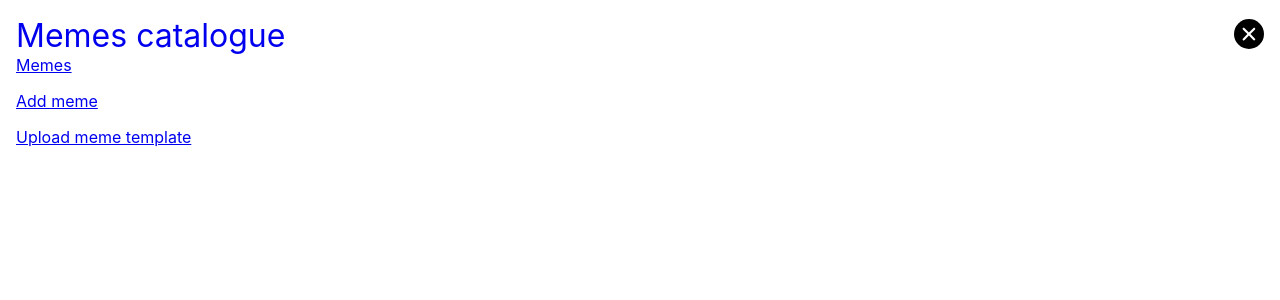
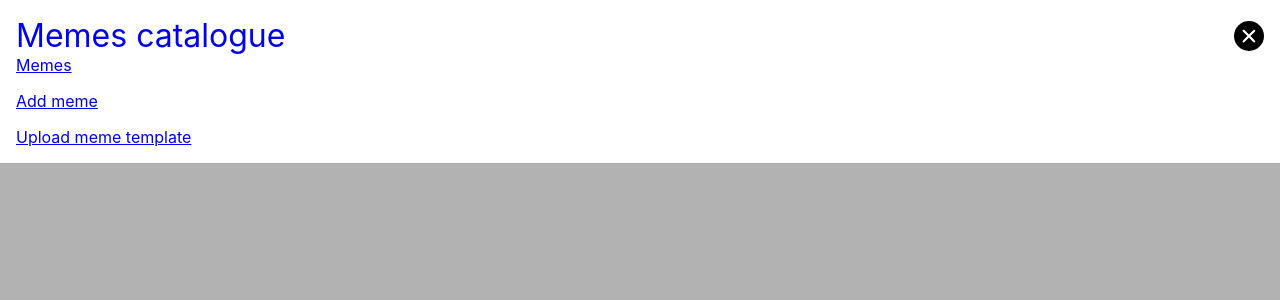
Before and after one commit to ilyaabramovich/meme-catalogue, a React (Create React App) app in the folder frontend/: page / in a window 1280 px wide. Both pictures are taken after a click on the button 1245 px from the left and 35 px from the top of the page. Shown: the top 300 px of the page. Built offline with nearby package versions, Linux system fonts and the light colour scheme; no server answers.

Commit message:
rearrange css

```diff
--- a/frontend/src/components/Header/index.css
+++ b/frontend/src/components/Header/index.css
@@ -1,20 +1,63 @@
 .header {
-    --search-input-height: 1.1em;
     --header-animation-time: 0.6s;
 }
 
+.header::before {
+    content: "";
+    position: fixed;
+    z-index: 1;
+    opacity: .3;
+    top: 0;
+    bottom: 0;
+    left: 0;
+    right: 0;
+    background-color: var(--color-text);
+    transition: opacity var(--header-animation-time), visibility var(--header-animation-time);
+}
+
+.header--open {
+    z-index: 2;
+    animation: none;
+}
+
+.header:not(.header--open)::before {
+    opacity: 0;
+    visibility: hidden;
+}
+
 .header__inner {
+    position: relative;
     padding: 1rem;
     display: flex;
     justify-content: space-between;
     align-items: center;
 }
 
-.header:not(.header--open):not(.header--static) .header__inner--menu {
-    transform: translateY(-100%);
-    opacity: 0;
-    visibility: hidden;
-    transition-delay: 0s, var(--header-animation-time), var(--header-animation-time);
+.header__logo {
+    display: flex;
+    align-items: center;
+}
+
+
+.logo {
+    font-size: 32px;
+}
+
+.logo__link {
+    text-decoration: none;
+}
+
+.header__inner--main {
+    font-size: var(--font-size-m);
+    letter-spacing: -.06em;
+    line-height: var(--font-line-height-m);
+}
+
+@media (min-width: 768px) {
+    .header__inner--main {
+        font-size: var(--font-size-l);
+        line-height: var(--font-line-height-l);
+    }
 }
 
 .header__inner--menu {
@@ -31,11 +74,25 @@
     font-size: var(--font-size-xl);
     line-height: var(--font-line-height-xl);
     background-color: var(--color-background);
+    transition: transform var(--header-animation-time) cubic-bezier(.65, .05, .36, 1), opacity 0s, visibility 0s;
 }
 
-.header-nav {
-    display: flex;
-    gap: 2ch;
+.header__inner--menu .header__toggle {
+    grid-area: button;
+}
+
+.header__menu {
+    --gap: 16px;
+    margin-top: var(--gap);
+    grid-area: list;
+    margin-bottom: 2%;
+}
+
+.header:not(.header--open):not(.header--static) .header__inner--menu {
+    transform: translateY(-100%);
+    opacity: 0;
+    visibility: hidden;
+    transition-delay: 0s, var(--header-animation-time), var(--header-animation-time);
 }
 
 .base-list {
@@ -44,34 +101,49 @@
     list-style: none;
 }
 
-.header__menu {
-    grid-area: list;
+.nav-list {
+    display: grid;
+    gap: var(--gap, 16px);
 }
 
-.header__logo {
+.header-toggle {
     display: flex;
     align-items: center;
 }
 
-.logo {
-    font-size: 32px;
+
+.menu-toggle {
+    position: relative;
+    appearance: none;
+    margin: 0;
+    display: block;
+    padding: 0;
+    border: 0;
+    background-color: transparent;
+    color: inherit;
+    cursor: pointer;
 }
 
-.logo__link {
-    text-decoration: none;
+.menu-toggle::after {
+    content: "";
+    position: absolute;
+    inset: -10px;
 }
 
-.nav-list {
-    display: grid;
-    gap: 16px;
+.menu-toggle__icon {
+    display: flex;
+    align-items: center;
+}
+
+.menu-toggle__icon--open {
+    display: flex;
+    align-items: center;
+    gap: 10px;
 }
 
 .menu-toggle__icon--close {
     width: 30px;
     height: 30px;
-}
-
-.menu-toggle__icon {
 }
 
 .menu-toggle__icon circle {
@@ -82,52 +154,14 @@
     fill: var(--color-background);
 }
 
-.header__inner--menu .header__toggle {
-    grid-area: button;
-}
-
-.menu-toggle::after {
-    content: "";
-    position: absolute;
-    inset: -10px;
-}
-
-.header-toggle {
-    display: flex;
-    align-items: center;
-}
-
-.menu-toggle {
-    position: relative;
-    appearance: none;
-    padding: 0;
-    margin: 0;
-    border: 0;
-    display: block;
-    color: inherit;
-    background-color: transparent;
-    cursor: pointer;
-}
-
-.menu-toggle::after {
-    position: absolute;
-    content: "";
-    inset: -10px;
-}
-
-.menu-toggle__icon {
-
-}
-
-.menu-toggle__icon--open {
-    display: flex;
-    align-items: center;
-    gap: 10px;
-}
-
 .menu-toggle__dot {
     width: 6px;
     height: 6px;
     border-radius: 50%;
     background-color: currentColor;
 }
+
+.header-nav {
+    display: flex;
+    gap: 2ch;
+}
--- a/frontend/src/components/Header/index.js
+++ b/frontend/src/components/Header/index.js
@@ -12,7 +12,7 @@ export function Header() {
 
   return (
     <header className={`header ${menuOpen ? 'header--open' : ''}`}>
-      <div className="header__inner font-theme">
+      <div className="header__inner header__inner--main font-theme">
         <div className="header__logo">
           <NavLink to="/" className={"logo logo__link"}>Memes catalogue</NavLink>
         </div>
@@ -39,18 +39,20 @@ export function Header() {
         <div className="header__logo">
           <NavLink to="/" className={"logo logo__link"}>Memes catalogue</NavLink>
         </div>
-        <button className="menu-toggle" onClick={handleToggle}>
-          <svg className="menu-toggle__icon menu-toggle__icon--close" width="45" height="45" viewBox="0 0 45 45">
-            <circle cx="22.5" cy="22.5" r="22.5"></circle>
-            <path fill="var(--color-background)"
-                  d="M30.3 32.1c-.5 0-1-.2-1.4-.6l-6.5-6.6-6.5 6.5c-.5.5-1 .7-1.5.7-.4 0-.8-.1-1-.4-.3-.3-.5-.6-.5-1 0-.6.3-1.1.7-1.6l6.5-6.5-6.5-6.4c-.4-.5-.7-1-.7-1.5s.2-.8.4-1.1c.3-.3.7-.4 1.1-.4.5 0 1 .2 1.5.7l6.5 6.5 6.5-6.6c.5-.5 1-.7 1.5-.7.3 0 .7.2 1 .5.3.4.5.8.5 1.1 0 .5-.2 1-.7 1.4l-6.5 6.5 6.5 6.6c.5.5.7 1 .7 1.4 0 .4-.1.7-.5 1-.4.4-.7.5-1 .5z"></path>
-          </svg>
-        </button>
         <ul className={"header__menu nav-list base-list"}>
           <li><NavLink to="/memes">Memes</NavLink></li>
           <li><NavLink to="/memes/new">Add meme</NavLink></li>
           <li><NavLink to="/templates/new">Upload meme template</NavLink></li>
         </ul>
+        <div className="header-toggle">
+          <button className="menu-toggle" onClick={handleToggle}>
+            <svg className="menu-toggle__icon menu-toggle__icon--close" width="45" height="45" viewBox="0 0 45 45">
+              <circle cx="22.5" cy="22.5" r="22.5"></circle>
+              <path fill="var(--color-background)"
+                    d="M30.3 32.1c-.5 0-1-.2-1.4-.6l-6.5-6.6-6.5 6.5c-.5.5-1 .7-1.5.7-.4 0-.8-.1-1-.4-.3-.3-.5-.6-.5-1 0-.6.3-1.1.7-1.6l6.5-6.5-6.5-6.4c-.4-.5-.7-1-.7-1.5s.2-.8.4-1.1c.3-.3.7-.4 1.1-.4.5 0 1 .2 1.5.7l6.5 6.5 6.5-6.6c.5-.5 1-.7 1.5-.7.3 0 .7.2 1 .5.3.4.5.8.5 1.1 0 .5-.2 1-.7 1.4l-6.5 6.5 6.5 6.6c.5.5.7 1 .7 1.4 0 .4-.1.7-.5 1-.4.4-.7.5-1 .5z"></path>
+            </svg>
+          </button>
+        </div>
       </div>
     </header>
   );
--- a/frontend/src/index.css
+++ b/frontend/src/index.css
@@ -5,17 +5,8 @@
     --color-background: hsl(var(--color-light));
 }
 
-.font-theme, .font-theme--text {
-    --font-size-s: 12px;
-    --font-line-height-s: 24px;
-    --font-size-m: 18px;
-    --font-line-height-m: 24px;
-    --font-size-l: 28px;
-    --font-line-height-l: 28px;
-    --font-size-xl: 36px;
-    --font-line-height-xl: 48px;
-    --font-size-xxl: 50px;
-    --font-line-height-xxl: 54px;
+* {
+    box-sizing: border-box;
 }
 
 body {
@@ -35,6 +26,28 @@ h1 {
     margin-bottom: 0.5rem;
 }
 
-* {
-    box-sizing: border-box;
+.font-theme, .font-theme--text {
+    --font-size-s: 12px;
+    --font-line-height-s: 24px;
+    --font-size-m: 18px;
+    --font-line-height-m: 24px;
+    --font-size-l: 28px;
+    --font-line-height-l: 28px;
+    --font-size-xl: 36px;
+    --font-line-height-xl: 48px;
+    --font-size-xxl: 50px;
+    --font-line-height-xxl: 54px;
 }
+
+.visually-hidden {
+    position: absolute;
+    margin: -1px;
+    clip-path: inset(50%);
+    clip: rect(0 0 0 0);
+    overflow: hidden;
+    width: 1px;
+    height: 1px;
+    border: 0;
+    padding: 0;
+    white-space: nowrap;
+}
```
